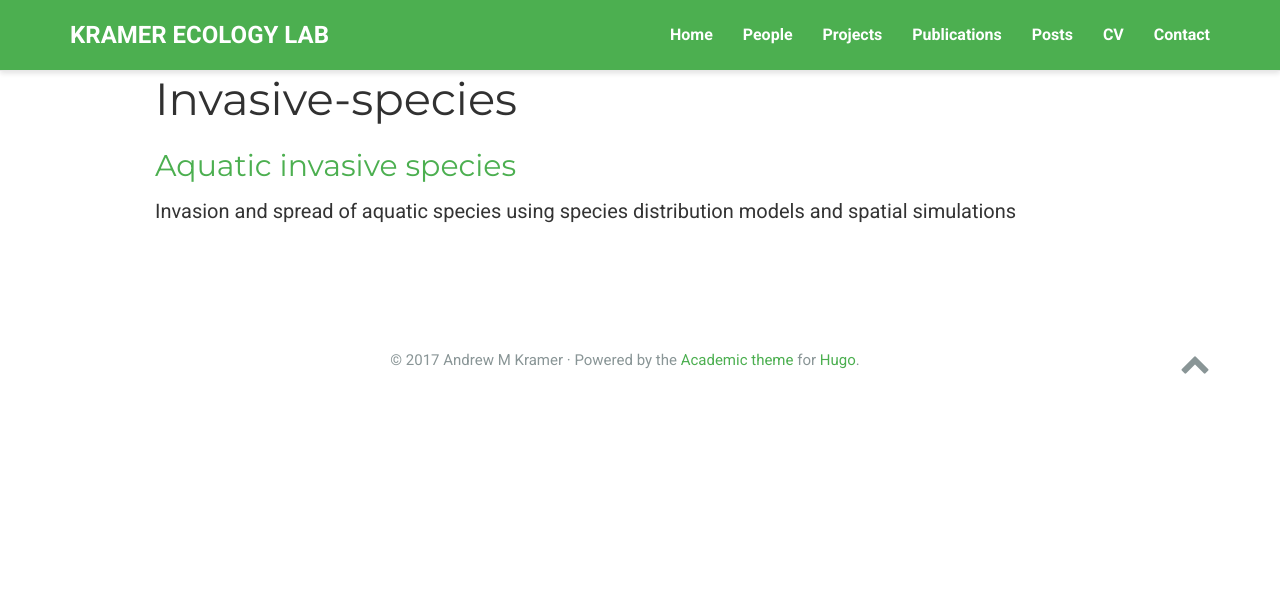
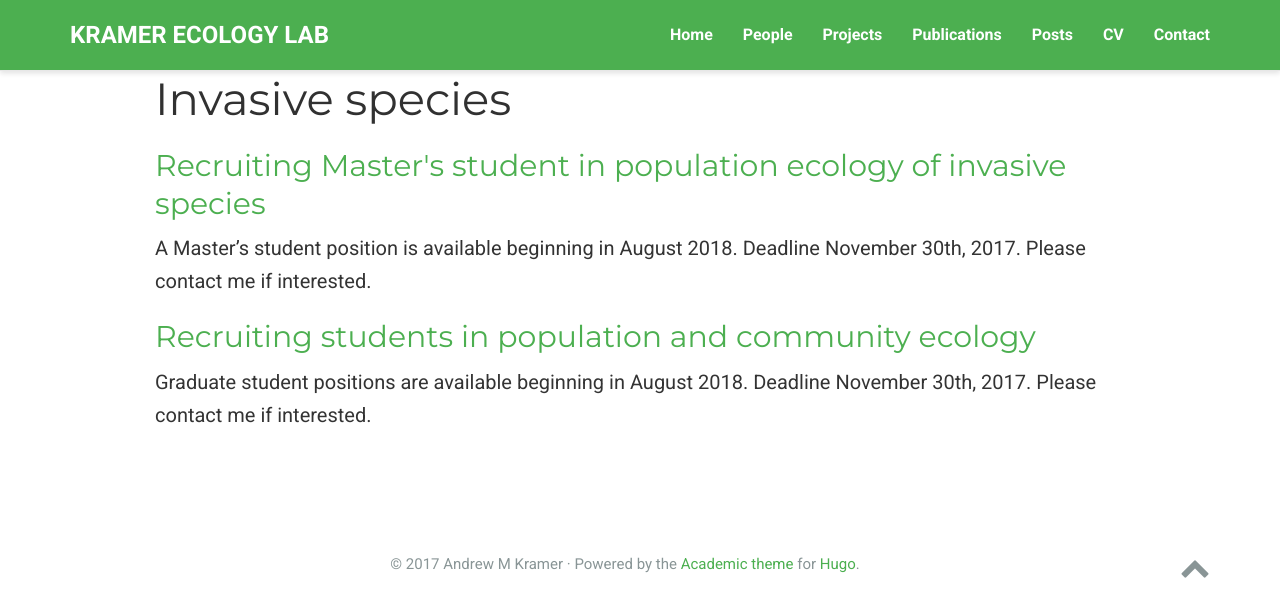
Before and after one commit to kramera3/kramera3.github.io, a plain HTML site: page tags/invasive-species/index.html in a window 1280 px wide. Drawn offline with nearby package versions, Linux system fonts and the light colour scheme; some icons are missing.

Commit message:
Migrating to USF

```diff
--- a/tags/invasive-species/index.html
+++ b/tags/invasive-species/index.html
@@ -65,16 +65,16 @@
 
   <meta property="og:site_name" content="Kramer Ecology Lab">
   <meta property="og:url" content="https://kramera3.github.io/tags/invasive-species/">
-  <meta property="og:title" content="Invasive-species | Kramer Ecology Lab">
+  <meta property="og:title" content="Invasive species | Kramer Ecology Lab">
   <meta property="og:description" content="Assistant Professor, Department of Integrative Biology">
   <meta property="og:locale" content="en-us">
 
-  <meta property="og:updated_time" content="2017-10-27T00:00:00&#43;00:00">
+  <meta property="og:updated_time" content="2017-10-31T00:00:00-04:00">
 
 
 
 
-  <title>Invasive-species | Kramer Ecology Lab</title>
+  <title>Invasive species | Kramer Ecology Lab</title>
 
 </head>
 <body id="top" data-spy="scroll" data-target="#navbar-main" data-offset="71">
@@ -200,17 +200,26 @@
 
 <div class="universal-wrapper">
 
-  <h1>Invasive-species</h1>
+  <h1>Invasive species</h1>
 
 
 
 
 
   <div>
-    <h2><a href="https://kramera3.github.io/project/invasive-species/">Aquatic invasive species</a></h2>
+    <h2><a href="https://kramera3.github.io/post/recruitingmasters2017/">Recruiting Master&#39;s student in population ecology of invasive species</a></h2>
     <div class="article-style">
 
-      Invasion and spread of aquatic species using species distribution models and spatial simulations
+      A Master&rsquo;s student position is available beginning in August 2018. Deadline November 30th, 2017. Please contact me if interested.
+
+    </div>
+  </div>
+
+  <div>
+    <h2><a href="https://kramera3.github.io/post/recruiting2017/">Recruiting students in population and community ecology</a></h2>
+    <div class="article-style">
+
+      Graduate student positions are available beginning in August 2018. Deadline November 30th, 2017. Please contact me if interested.
 
     </div>
   </div>
```
